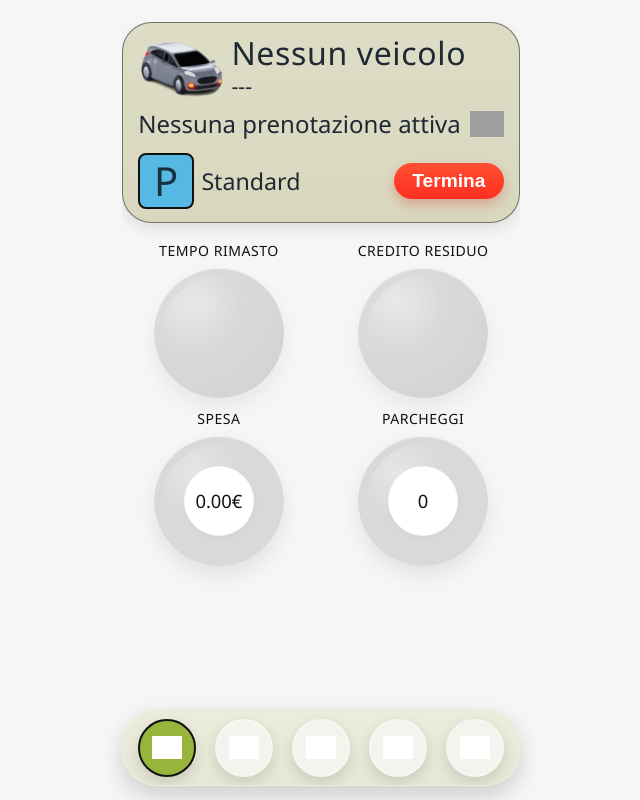
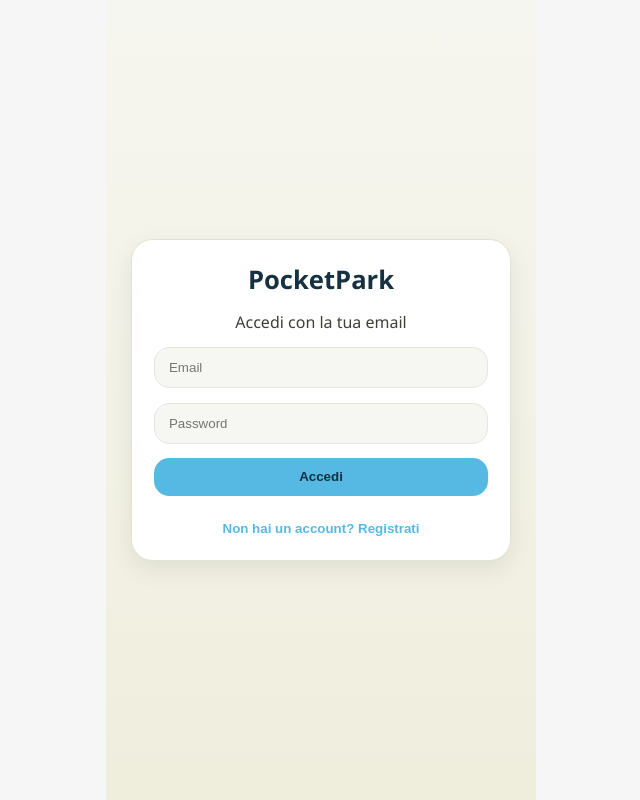
Before and after one commit to Inceptiqn/PocketPark, a React app in the folder frontend/: page / in a window 1280 px wide. Shown: the whole page, without its empty margins (319-959 px from the left). Built offline with nearby package versions, Linux system fonts and the light colour scheme; no server answers; grey boxes are pictures that could not be loaded; the HTML template or start-up script is replaced by a standard one.

Commit message:
Aggiunta del login

```diff
--- a/frontend/src/API.js
+++ b/frontend/src/API.js
@@ -75,6 +75,33 @@
 	return localStorage.getItem(USER_ID_STORAGE_KEY) || '';
 }
 
+export async function login(email, password) {
+	const res = await fetch(`${getBaseUrl()}/api/auth/login`, {
+		method: 'POST',
+		headers: { 'Content-Type': 'application/json' },
+		body: JSON.stringify({ email, password }),
+	});
+	if (!res.ok) {
+		const body = await res.json().catch(() => ({}));
+		throw new Error(body.error || `login failed ${res.status}`);
+	}
+	const data = await res.json();
+	localStorage.setItem(AUTH_TOKEN_STORAGE_KEY, data.token);
+	localStorage.setItem(USER_ID_STORAGE_KEY, data.user.id);
+	return data.user;
+}
+
+export function logout() {
+	localStorage.removeItem(AUTH_TOKEN_STORAGE_KEY);
+	localStorage.removeItem(USER_ID_STORAGE_KEY);
+}
+
+export async function validateToken(token) {
+	const res = await fetch(`${getBaseUrl()}/api/auth/validate?token=${encodeURIComponent(token)}`);
+	if (!res.ok) return { valid: false };
+	return res.json();
+}
+
 export async function createVeicolo(payload) {
 	const data = await requestJson('/api/veicoli', {
 		method: 'POST',
@@ -103,3 +130,11 @@
 	});
 	return data.user;
 }
+
+export async function createUser(payload) {
+	const data = await requestJson('/api/users', {
+		method: 'POST',
+		body: JSON.stringify(payload),
+	});
+	return data.user;
+}
--- a/frontend/src/App.css
+++ b/frontend/src/App.css
@@ -16,6 +16,11 @@
 	padding: 1.35rem 1rem 0.85rem;
 	background: #f6f6f6;
 	overflow: hidden;
+}
+
+.phone-screen.auth-mode {
+	padding: 0;
+	background: linear-gradient(180deg,#f6f6f0 0%,#efeedd 100%);
 }
 
 .phone-page {
--- a/frontend/src/App.jsx
+++ b/frontend/src/App.jsx
@@ -8,6 +8,9 @@
 import Selector from './components/nuovo/selector';
 import Forum from './components/nuovo/forum';
 import ProfilePage from './components/profile/ProfilePage.jsx';
+import LoginPage from './components/auth/LoginPage';
+import RegisterPage from './components/auth/RegisterPage';
+import { isLoggedIn, getBaseUrl } from './utils';
 import { getPrenotazioniByUtenteId, getUsers, getVeicoliByUtenteId } from './API';
 
 function PlaceholderPage({ title, subtitle }) {
@@ -60,6 +63,15 @@
 		};
 	}, []);
 
+	const [authenticated, setAuthenticated] = useState(() => {
+		try {
+			return isLoggedIn();
+		} catch (e) {
+			return false;
+		}
+	});
+	const [authView, setAuthView] = useState('login');
+
 	const activePrenotazione = useMemo(() => {
 		const now = new Date();
 		return prenotazioni.find((item) => {
@@ -83,6 +95,10 @@
 	}, [prenotazioni]);
 
 	const renderPage = () => {
+		if (!authenticated) {
+			return <LoginPage onLogin={() => setAuthenticated(true)} />;
+		}
+
 		switch (activeItem) {
 			case 'home':
 				return (
@@ -143,6 +159,19 @@
 		}
 	};
 
+	if (!authenticated) {
+		return (
+			<main className="app-shell">
+				<div className="phone-screen auth-mode">
+					<div className="phone-page">
+						{authView === 'login' && <LoginPage onLogin={() => setAuthenticated(true)} onSwitchToRegister={() => setAuthView('register')} />}
+						{authView === 'register' && <RegisterPage onRegistered={() => setAuthenticated(true)} onCancel={() => setAuthView('login')} />}
+					</div>
+				</div>
+			</main>
+		);
+	}
+
 	return (
 		<main className="app-shell">
 			<div className="phone-screen">
--- /dev/null
+++ b/frontend/src/components/auth/LoginPage.css
@@ -0,0 +1 @@
+.pp-login-page{height:100dvh;display:flex;align-items:center;justify-content:center;background:linear-gradient(180deg,#f6f6f0 0%,#efeedd 100%)}.pp-login-box{width:92%;max-width:380px;background:#fff;border-radius:1.35rem;padding:1.35rem;border:1.5px solid #e2e2d3;box-shadow:0 8px 24px rgba(16,16,16,0.08);display:flex;flex-direction:column;gap:0.9rem;align-items:stretch}.pp-login-title{margin:0;font-size:1.6rem;font-weight:700;text-align:center;color:#16313f}.pp-login-sub{margin:0;color:#3f3f35;text-align:center}.pp-login-box input{padding:0.75rem 0.9rem;border-radius:0.95rem;border:1.5px solid #e6e6dc;background:#f6f6f2}.pp-login-submit{background:#55b9e3;color:#16313f;padding:0.7rem 1rem;border-radius:0.95rem;border:0;font-weight:700;cursor:pointer}.pp-login-error{background:rgba(211,47,47,0.08);color:#d32f2f;padding:0.6rem;border-radius:0.6rem;text-align:center}
--- /dev/null
+++ b/frontend/src/components/auth/LoginPage.jsx
@@ -0,0 +1,69 @@
+import { useState } from 'react';
+import './LoginPage.css';
+import { getBaseUrl } from '../../utils';
+
+export default function LoginPage({ onLogin, onSwitchToRegister }) {
+	const [email, setEmail] = useState('');
+	const [password, setPassword] = useState('');
+	const [error, setError] = useState(null);
+	const [loading, setLoading] = useState(false);
+
+	async function handleSubmit(e) {
+		e.preventDefault();
+		setError(null);
+		setLoading(true);
+		try {
+			const res = await fetch(`${getBaseUrl()}/api/auth/login`, {
+				method: 'POST',
+				headers: { 'Content-Type': 'application/json' },
+				body: JSON.stringify({ email, password }),
+			});
+			if (!res.ok) {
+				const body = await res.json().catch(() => ({}));
+				setError(body.error || 'Errore di autenticazione');
+				setLoading(false);
+				return;
+			}
+			const data = await res.json();
+			// store token + user id
+			localStorage.setItem('pp_auth_token', data.token);
+			localStorage.setItem('pp_user_id', data.user.id);
+			if (onLogin) onLogin(data.user);
+		} catch (err) {
+			setError('Connessione fallita');
+		} finally {
+			setLoading(false);
+		}
+	}
+
+	return (
+		<div className="pp-login-page">
+			<form className="pp-login-box" onSubmit={handleSubmit}>
+				<h1 className="pp-login-title">PocketPark</h1>
+				<p className="pp-login-sub">Accedi con la tua email</p>
+				<input
+					type="email"
+					placeholder="Email"
+					value={email}
+					onChange={(e) => setEmail(e.target.value)}
+					required
+				/>
+				<input
+					type="password"
+					placeholder="Password"
+					value={password}
+					onChange={(e) => setPassword(e.target.value)}
+					required
+				/>
+				{error && <div className="pp-login-error">{error}</div>}
+				<button className="pp-login-submit" type="submit" disabled={loading}>
+					{loading ? 'Caricamento...' : 'Accedi'}
+				</button>
+
+				<div style={{textAlign:'center', marginTop:'0.4rem'}}>
+					<button type="button" onClick={() => onSwitchToRegister && onSwitchToRegister()} style={{background:'none',border:'none',color:'#55b9e3',cursor:'pointer',fontWeight:600}}>Non hai un account? Registrati</button>
+				</div>
+			</form>
+		</div>
+	);
+}
--- /dev/null
+++ b/frontend/src/components/auth/RegisterPage.css
@@ -0,0 +1 @@
+.pp-register-page{height:100dvh;display:flex;align-items:center;justify-content:center;background:linear-gradient(180deg,#f6f6f0 0%,#efeedd 100%)}.pp-register-box{width:92%;max-width:420px;background:#fff;border-radius:1.35rem;padding:1.35rem;border:1.5px solid #e2e2d3;box-shadow:0 8px 24px rgba(16,16,16,0.08);display:flex;flex-direction:column;gap:0.8rem}.pp-register-title{margin:0;font-size:1.25rem;font-weight:700;color:#16313f;text-align:center}.pp-register-box input{padding:0.72rem 0.9rem;border-radius:0.95rem;border:1.5px solid #e6e6dc;background:#f6f6f2}.pp-register-actions{display:flex;gap:0.6rem;justify-content:space-between;margin-top:0.4rem}.pp-register-submit{background:#55b9e3;color:#16313f;padding:0.7rem 1rem;border-radius:0.95rem;border:0;font-weight:700;cursor:pointer}.pp-register-cancel{background:transparent;border:1px solid #e2e2d3;padding:0.6rem 0.9rem;border-radius:0.9rem;cursor:pointer}.pp-register-error{background:rgba(211,47,47,0.08);color:#d32f2f;padding:0.6rem;border-radius:0.6rem;text-align:center}
--- /dev/null
+++ b/frontend/src/components/auth/RegisterPage.jsx
@@ -0,0 +1,45 @@
+import { useState } from 'react';
+import './RegisterPage.css';
+import { createUser, login } from '../../API';
+
+export default function RegisterPage({ onRegistered, onCancel }) {
+	const [nome, setNome] = useState('');
+	const [cognome, setCognome] = useState('');
+	const [email, setEmail] = useState('');
+	const [password, setPassword] = useState('');
+	const [error, setError] = useState(null);
+	const [loading, setLoading] = useState(false);
+
+	async function handleSubmit(e) {
+		e.preventDefault();
+		setError(null);
+		setLoading(true);
+		try {
+			const user = await createUser({ role_id: 2, email, password, nome, cognome });
+			// auto-login
+			await login(email, password);
+			if (onRegistered) onRegistered(user);
+		} catch (err) {
+			setError(err.message || 'Errore durante la registrazione');
+		} finally {
+			setLoading(false);
+		}
+	}
+
+	return (
+		<div className="pp-register-page">
+			<form className="pp-register-box" onSubmit={handleSubmit}>
+				<h2 className="pp-register-title">Crea un account</h2>
+				<input placeholder="Nome" value={nome} onChange={(e) => setNome(e.target.value)} required />
+				<input placeholder="Cognome" value={cognome} onChange={(e) => setCognome(e.target.value)} required />
+				<input type="email" placeholder="Email" value={email} onChange={(e) => setEmail(e.target.value)} required />
+				<input type="password" placeholder="Password" value={password} onChange={(e) => setPassword(e.target.value)} required />
+				{error && <div className="pp-register-error">{error}</div>}
+				<div className="pp-register-actions">
+					<button type="button" className="pp-register-cancel" onClick={() => onCancel && onCancel()}>Annulla</button>
+					<button type="submit" className="pp-register-submit" disabled={loading}>{loading ? 'Creazione...' : 'Registrati'}</button>
+				</div>
+			</form>
+		</div>
+	);
+}
--- /dev/null
+++ b/frontend/src/utils.js
@@ -0,0 +1,11 @@
+export function getBaseUrl() {
+    return import.meta?.env?.VITE_API_URL || 'http://127.0.0.1:5000';
+}
+
+export function getAuthToken() {
+    return typeof window !== 'undefined' ? localStorage.getItem('pp_auth_token') : null;
+}
+
+export function isLoggedIn() {
+    return !!getAuthToken();
+}
```
Also changed, not shown: 2 other files (tests, documents, lock files or other folders).
